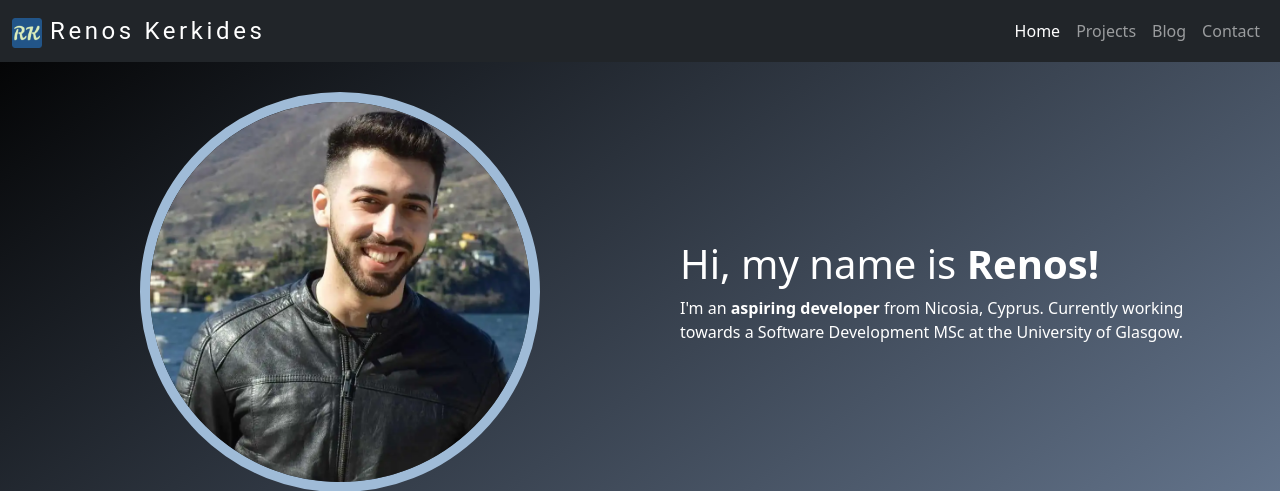
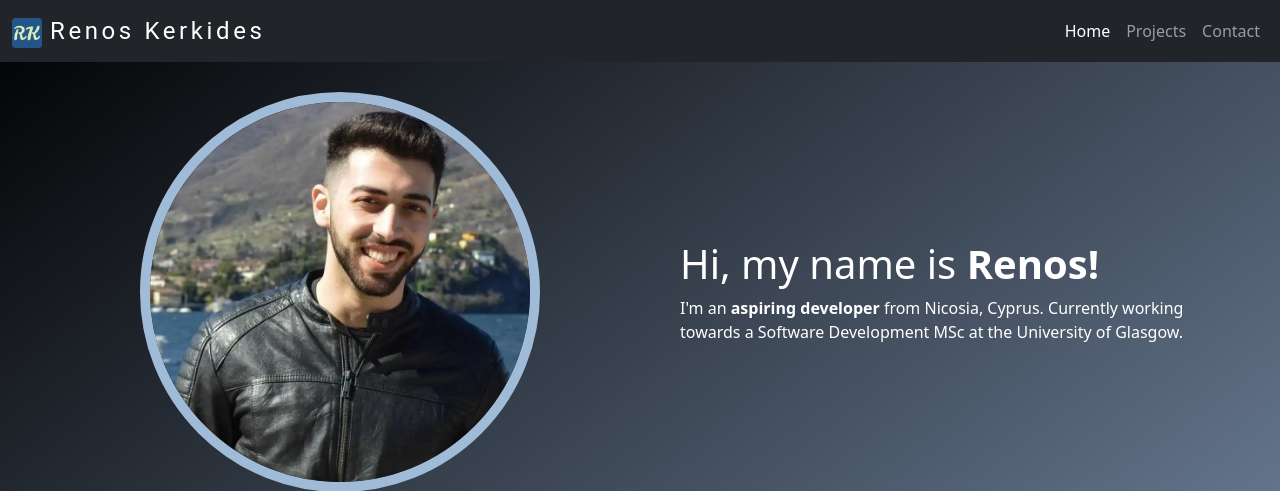
Before and after one commit to rkerkides/MyPortfolioSite, a Django app: page / in a window 1280 px wide. Shown: the top 491 px of the page. Run offline with Django 4.2, Linux system fonts and the light colour scheme; some libraries are stand-ins or nearby versions.

Commit message:
comment out blog-related code

```diff
--- a/portfoliofromscratch/urls.py
+++ b/portfoliofromscratch/urls.py
@@ -7,6 +7,6 @@ urlpatterns = [
     path('admin/', admin.site.urls),
     path('', include('main.urls'), name='main'),
     path('projects/', include('projects.urls'), name='projects'),
-    path('blog/', include('blog.urls'), name='blog'),
+    # path('blog/', include('blog.urls'), name='blog'),
     path("ckeditor5/", include('django_ckeditor_5.urls'), name="ck_editor_5_upload_file"),
 ] + static(settings.MEDIA_URL, document_root=settings.MEDIA_ROOT)
--- a/templates/navbar.html
+++ b/templates/navbar.html
@@ -17,9 +17,9 @@
         <li class="nav-item">
           <a class="nav-link {% if request.path == '/projects/' %}active{% endif %}" href="/projects/">Projects</a>
         </li>
-        <li class="nav-item">
+        <!-- <li class="nav-item">
           <a class="nav-link {% if request.path == '/blog/' %}active{% endif %}" href="/blog/">Blog</a>
-        </li>
+        </li> -->
         <li class="nav-item">
           <a class="nav-link {% if request.path == '/contact/' %}active{% endif %}" href="/contact/">Contact</a>
         </li>
```
